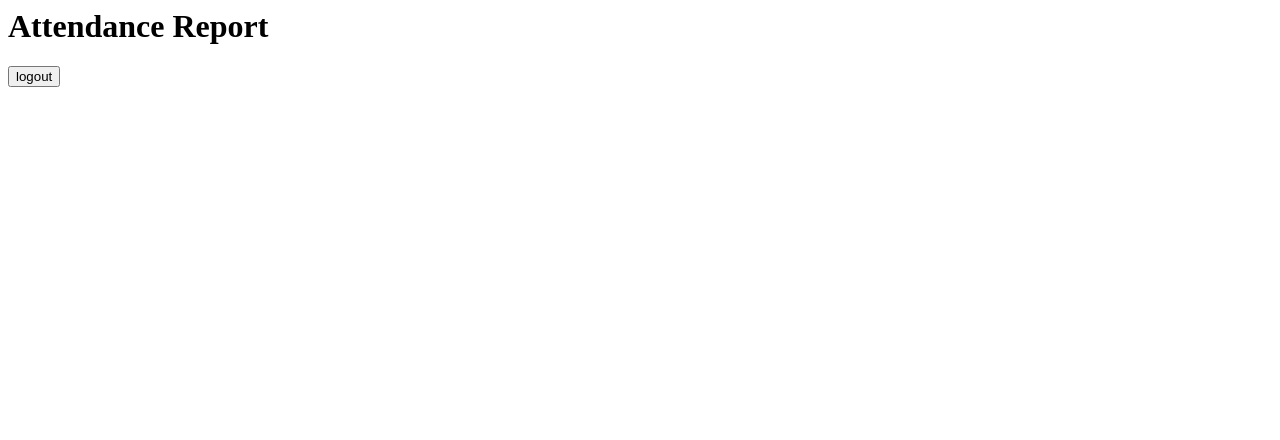
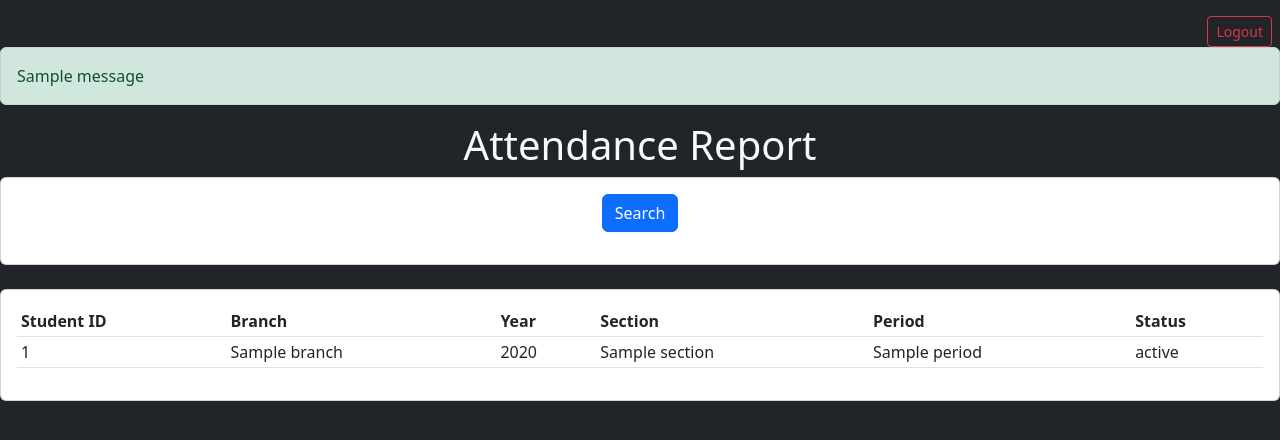
Before and after one commit to ashfaque/FRS, a Django app: template templates/attendance_report.html in a window 1280 px wide. Shown: the top 440 px of the page. Run offline with Django 3.2, Linux system fonts and the light colour scheme; the template is opened without the code that fills it: most values are stand-ins (such as "Sample title", 1, 10 or a date in 2020); one stand-in notice (Sample message) is shown.

Commit message:
added filters.py and moved attendance report from users to frsmaster app, added attendance_report.html

```diff
--- a/frsmaster/urls.py
+++ b/frsmaster/urls.py
@@ -3,4 +3,5 @@ from . import views
 
 urlpatterns = [
     path('apply_frs/', views.FMApplyFRSView, name = 'applyfrs'),
+    path('attendance/report/', views.FMAttendanceReportView, name = 'attendance_report'),
 ]
--- a/templates/attendance_report.html
+++ b/templates/attendance_report.html
@@ -1,2 +1,71 @@
-<h1>Attendance Report</h1>
-<button type="button" class="btn btn-primary" onclick="window.location='{% url 'logout' %}';">logout</button>
+<div class="mt-3 px-2 col-12 col-sm-6 col-md-4 col-lg-3 col-xl-3 d-grid gap-2 d-md-flex justify-content-md-end" style="text-align: center; border: none !important; width:100%;">
+    <button type="button" class="button btn btn-outline-danger btn-sm" style="float: right;" onclick="window.location='{% url 'logout' %}';">Logout</button>
+</div>
+
+
+<!DOCTYPE html>
+<html lang="en">
+    <head>
+        <meta charset="UTF-8" />
+        <meta http-equiv="X-UA-Compatible" content="IE=edge" />
+        <meta name="viewport" content="width=device-width, initial-scale=1.0" />
+        <title>Attendance</title>
+        <link href="https://cdn.jsdelivr.net/npm/bootstrap@5.2.0-beta1/dist/css/bootstrap.min.css" rel="stylesheet">
+    </head>
+
+{% block content %}
+<body class="text-light bg-dark">
+
+    {% for message in messages %}
+        {% if message.tags == 'error' %}
+            <div class="alert alert-danger">{{ message }}</div>
+        {% else %}
+            <div class="alert alert-success">{{ message }}</div>
+        {% endif %}
+    {% endfor %}
+
+    <center><h1>Attendance Report</h1></center>
+    <div class="row">
+    <div class="col">
+        <div class="card card-body">
+            <center>
+                <form method="get">
+                    {{myFilter.form}}
+                    <button class="btn btn-primary" type="submit">Search</button>
+                </form>
+            </center>
+        </div>
+    </div>
+    </div>
+    <br />
+
+    <div class="row">
+    <div class="col-sm-12">
+        <div class="card card-body">
+        <table class="table table-sm">
+            <tr>
+            <th>Student ID</th>
+            <th>Branch</th>
+            <th>Year</th>
+            <th>Section</th>
+            <th>Period</th>
+            <th>Status</th>
+            </tr>
+
+            {% for attendence in attendences %}
+                <tr>
+                <td>{{ attendence.Student_ID }}</td>
+                <td>{{ attendence.branch }}</td>
+                <td>{{ attendence.year }}</td>
+                <td>{{ attendence.section }}</td>
+                <td>{{ attendence.period }}</td>
+                <td>{{ attendence.status }}</td>
+                </tr>
+            {% endfor %}
+        </table>
+        </div>
+    </div>
+    </div>
+
+</body>
+{% endblock %}
--- a/users/urls.py
+++ b/users/urls.py
@@ -7,5 +7,5 @@ urlpatterns = [
 	path('logout/', views.UserLogoutView, name = 'logout'),
 	# path('register/', views.UserRegisterView, name = 'register'),
 	path('attendance/', views.UserAttendanceView, name = 'attendance'),
-	path('attendance/report/', views.UserAttendanceReportView, name = 'attendance_report'),
+	# path('attendance/report/', views.UserAttendanceReportView, name = 'attendance_report'),
 ]
```
Also changed, not shown: frsmaster/filters.py (added, +8 -0 lines), frsmaster/views.py (+14 -0 lines), users/views.py (+5 -5 lines).
